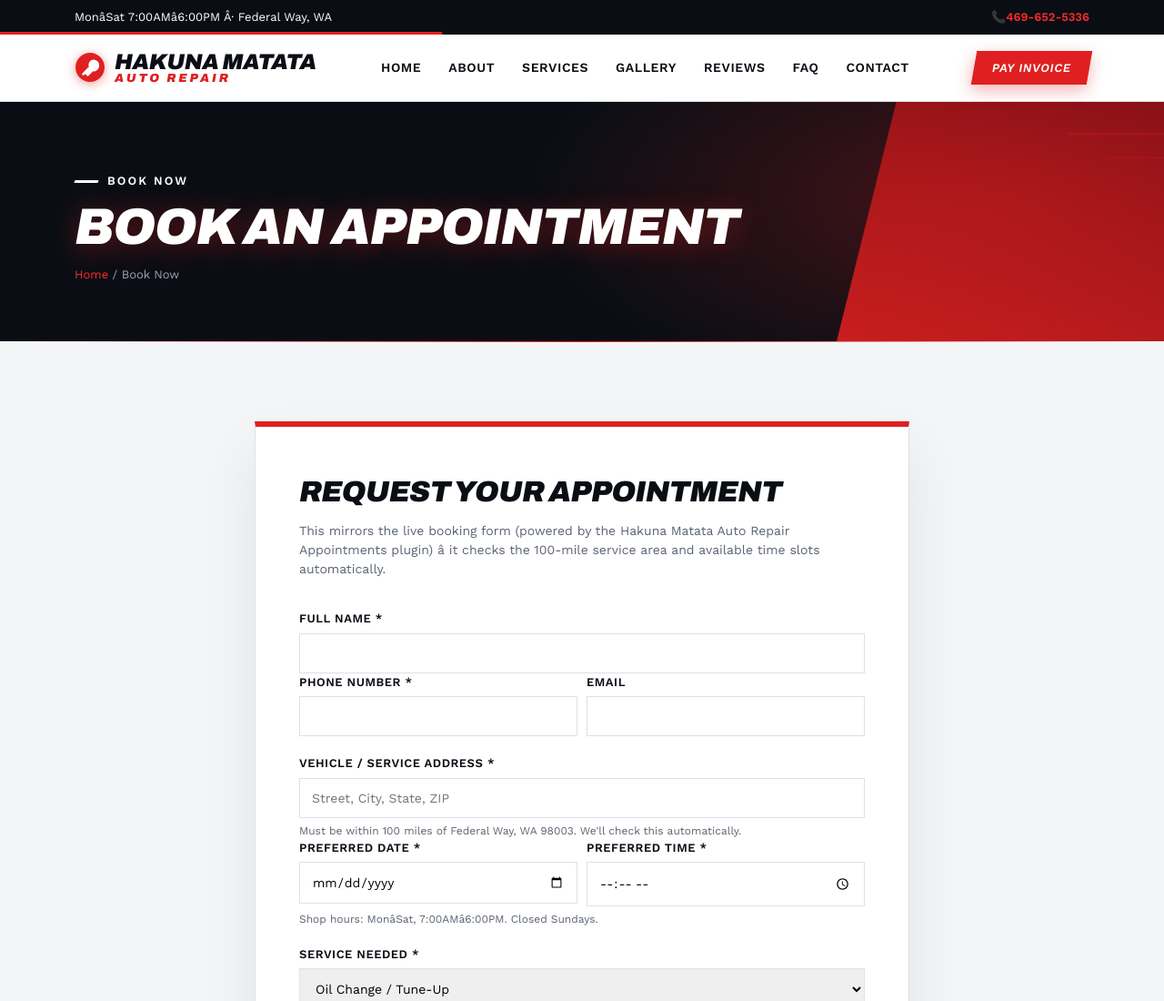
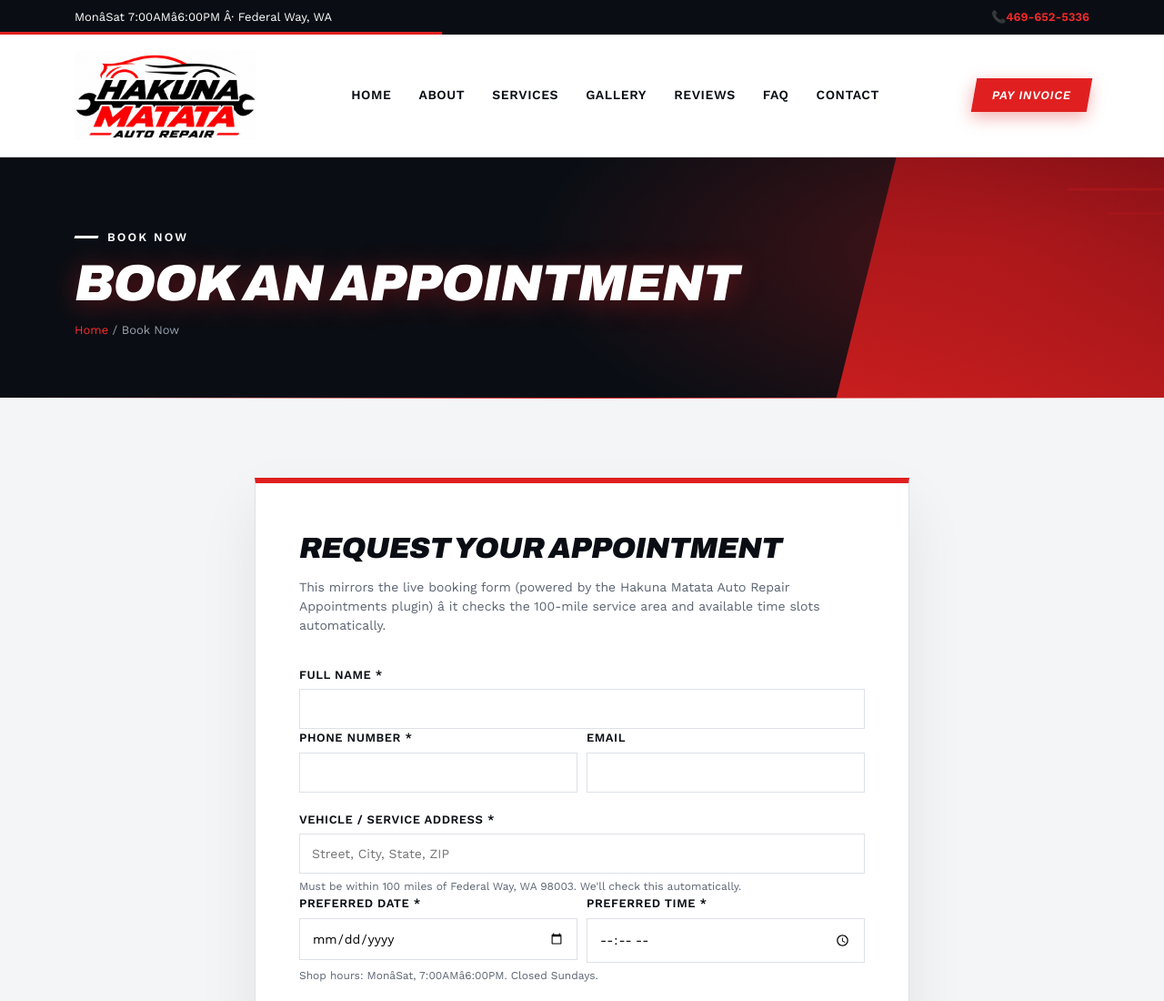
Before and after one commit to leadstartorg/hakunamatata, a plain HTML site: page hakuna-matata-auto-repair-booking (2).html in a window 1280 px wide. Shown: the top 1100 px of the page at 91% size. Drawn offline with nearby package versions, Linux system fonts and the light colour scheme.

Commit message:
Update hakuna-matata-auto-repair-booking (2).html

```diff
--- a/hakuna-matata-auto-repair-booking (2).html
+++ b/hakuna-matata-auto-repair-booking (2).html
@@ -339,8 +339,9 @@
   <nav class="main">
     <div class="wrap" style="display:flex;align-items:center;justify-content:space-between;width:100%;">
       <a href="home-mockup.html" class="logo" style="text-decoration:none;" aria-label="Hakuna Matata Auto Repair home">
-       <svg class="logo-icon" viewBox="0 0 64 64" width="44" height="44" aria-hidden="true"><circle cx="32" cy="32" r="30" fill="#E02020"/><path d="M18 46l12-12" stroke="#fff" stroke-width="5" stroke-linecap="round"/><path d="M40 16a11 11 0 0 0-7.8 18.8l-10.4 10.4 5.6 5.6 10.4-10.4A11 11 0 0 0 40 16z" fill="#fff"/></svg>
-        <div class="logo-word">Hakuna Matata<span>Auto Repair</span></div>
+       <!-- <svg class="logo-icon" viewBox="0 0 64 64" width="44" height="44" aria-hidden="true"><circle cx="32" cy="32" r="30" fill="#E02020"/><path d="M18 46l12-12" stroke="#fff" stroke-width="5" stroke-linecap="round"/><path d="M40 16a11 11 0 0 0-7.8 18.8l-10.4 10.4 5.6 5.6 10.4-10.4A11 11 0 0 0 40 16z" fill="#fff"/></svg>
+        <div class="logo-word">Hakuna Matata<span>Auto Repair</span></div> -->
+        <div class="logo-image"><img src="hakuna-matata-logo.png" alt="Hakuna Matata Logo" width="200" /></div>
       </a>
       <div class="navlinks">
         <a href="home-mockup.html" data-en="Home">Home</a>
```
